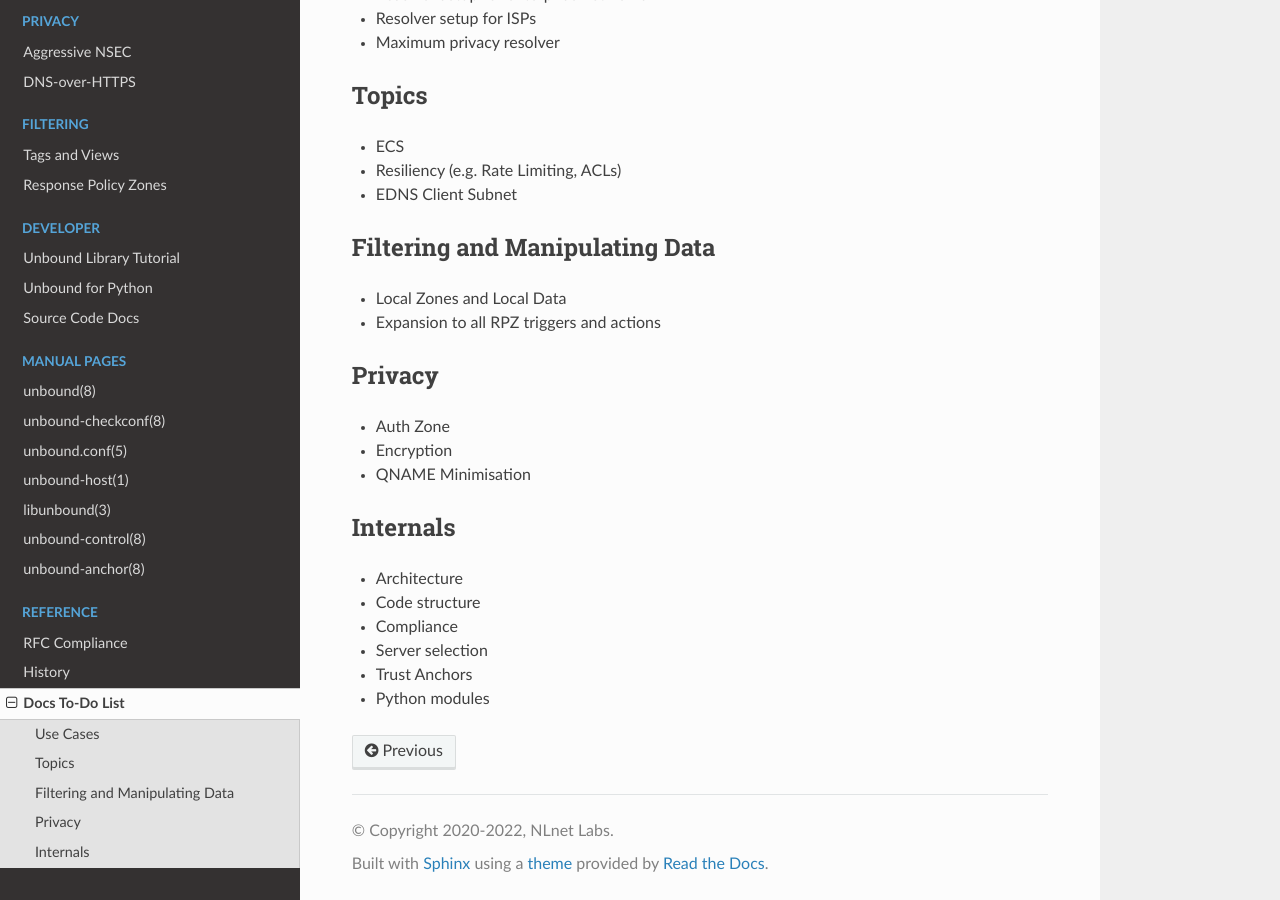
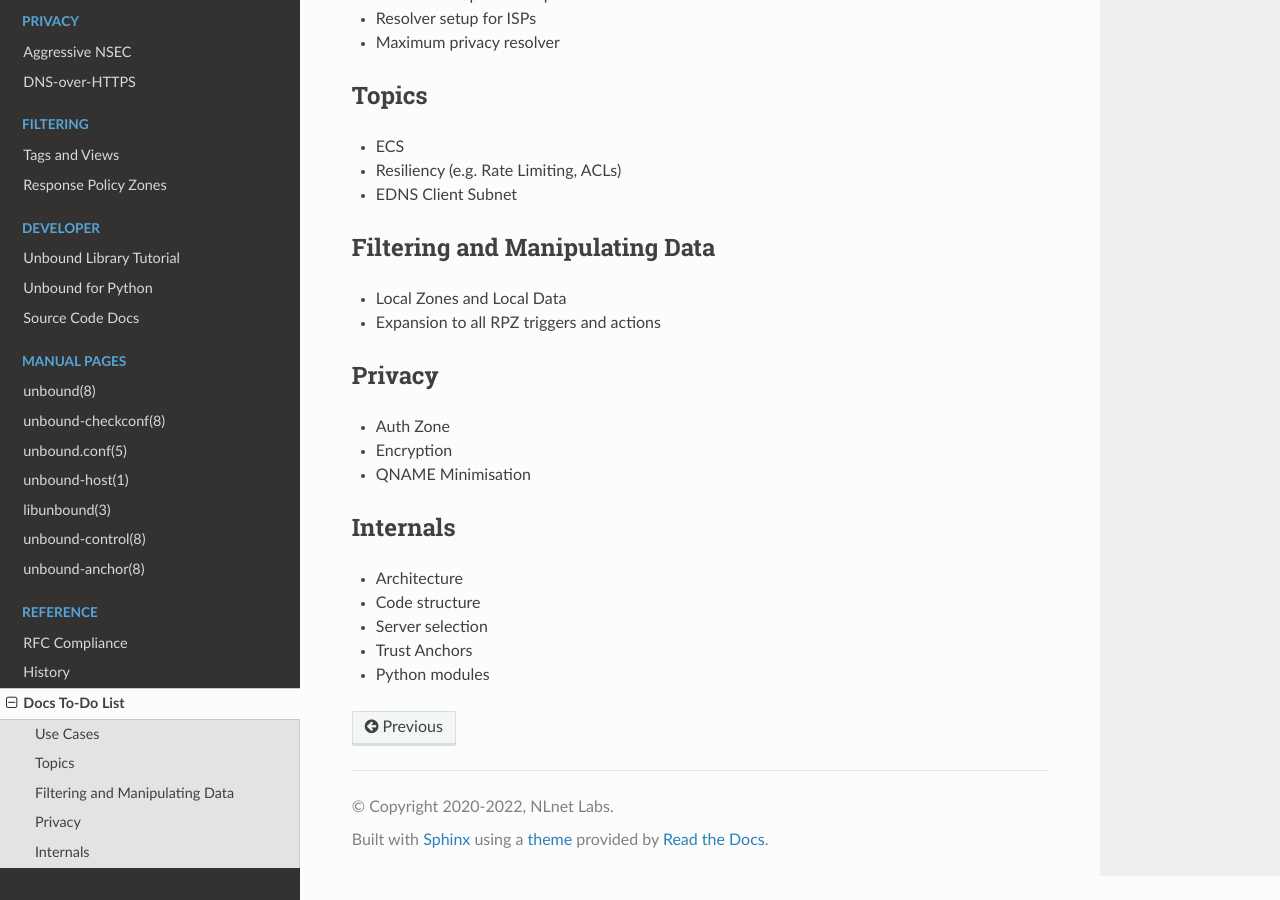
Before and after one commit to NLnetLabs/unbound-manual, a Sphinx documentation site: the page built from source/reference/todo.rst, in a window 1280 px wide and 900 px high, scrolled down 550 px. Built offline with Sphinx 7.4.7 and the Read the Docs theme 2.0.0, drawn with Linux system fonts in a browser that asks for light colours.

Commit message:
remove item from to-do

```diff
--- a/source/reference/todo.rst
+++ b/source/reference/todo.rst
@@ -49,7 +49,6 @@ Internals
 
 - Architecture
 - Code structure
-- Compliance
 - Server selection
 - Trust Anchors
 - Python modules
```
